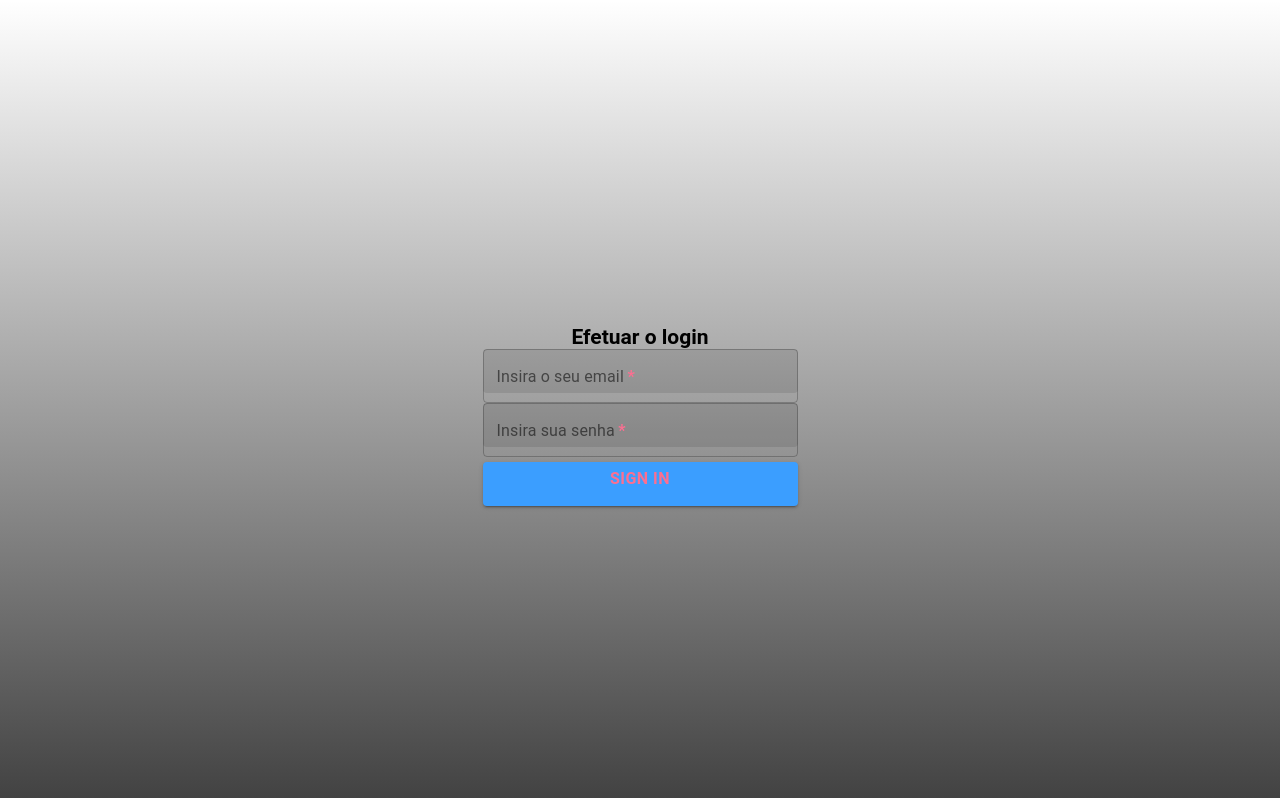
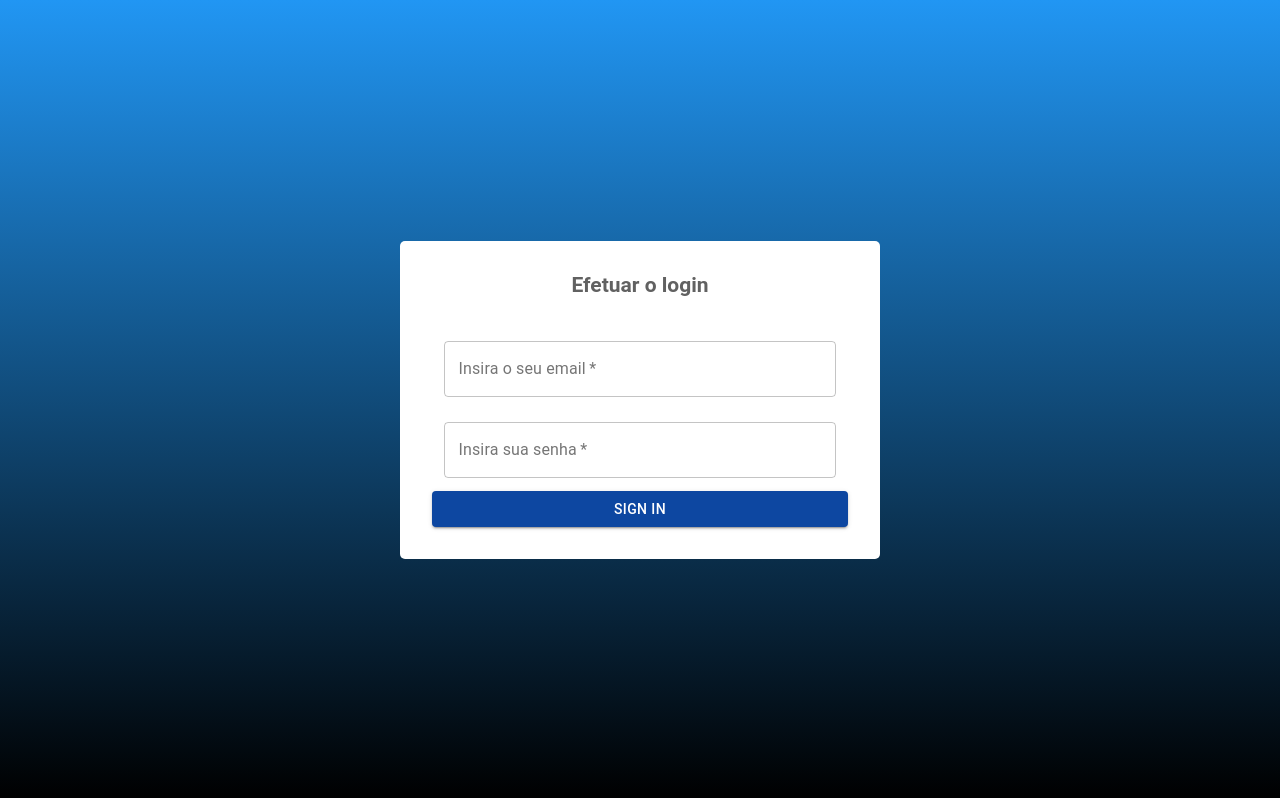
Before and after one commit to Claudio-code/front-end-controle-escolar, a React (Create React App) app: page / in a window 1280 px wide. Built offline with nearby package versions, Linux system fonts and the light colour scheme.

Commit message:
alterado estilo das telas quando o usuario não está logado

```diff
--- a/src/pages/_layouts/auth/styles.js
+++ b/src/pages/_layouts/auth/styles.js
@@ -3,60 +3,39 @@ import { darken } from 'polished';
 
 export const Wrapper = styled.div`
   height: 100%;
-  background: linear-gradient(#0000, #424242);
+  background: linear-gradient(#2196f3, #000);
   display: flex;
   justify-content: center;
   align-items: center;
 `;
 
 export const Content = styled.div`
-  width: 100%;
-  max-width: 315px;
+  width: 100vh;
+  max-width: 60vh;
   text-align: center;
+
   form {
     display: flex;
     flex-direction: column;
-    margin-top: 30px;
-    input {
-      background: rgba(0, 0, 0, 0.1);
-      border: 0;
-      border-radius: 4px;
-      height: 44px;
-      padding: 0 15px;
-      color: #FFF;
-      margin: 0 0 10px;
-      &::placeholder {
-        color: rgba(255, 255, 255, 0.7);
-      }
+    width: 60vh;
+    padding: 4vh;
+    border-radius: 5px;
+    background-color: #FFF;
+
+    h2 {
+      margin-bottom: 4vh;
+      color: #616161;
     }
 
-    span {
-      color: #fb6f91;
-      margin: 0 0 10px;
-      font-weight: bold;
-      align-self: center;
+    .MuiTextField-root {
+      margin: 3%;
     }
+
     button {
-      margin: 5px 0 0;
-      height: 44px;
-      background: #3b9eff;
-      font-weight: bold;
-      color: #FFF;
-      border: 0;
-      border-radius: 4px;
-      font-size: 16px;
-      transition: background 0.2%;
+      background-color: #0d47a1;
+
       &:hover {
-        background: ${darken(0.03, '#3b9eff')};
-      }
-    }
-    a {
-      color: #FFF;
-      margin-top: 15px;
-      font-size: 16px;
-      opacity: 0.8;
-      &:hover {
-        opacity: 1;
+        background-color: #2962ff;
       }
     }
   }
```
